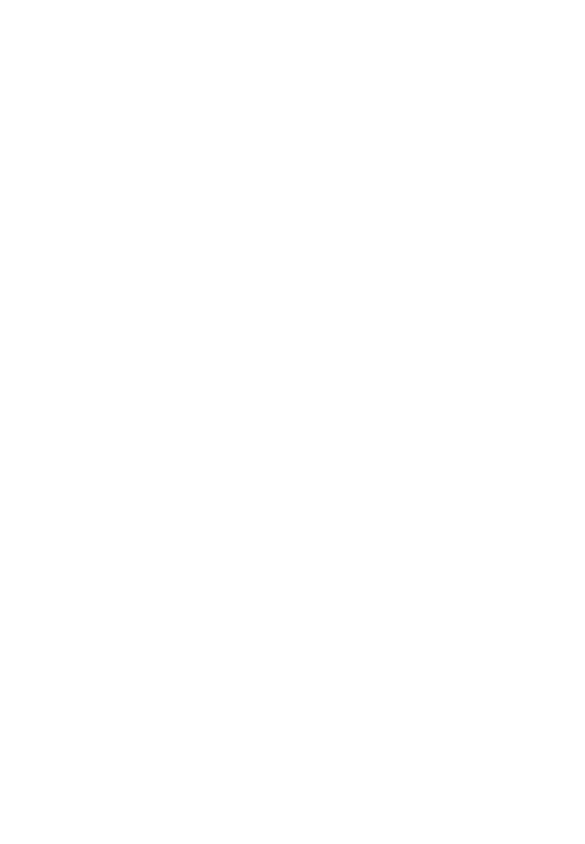
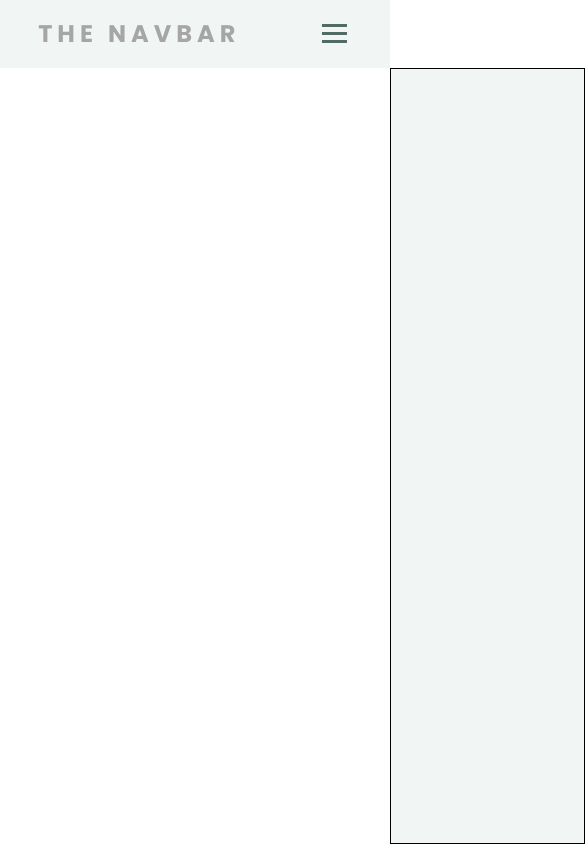
Before and after one commit to ravikiran-fullstack/navbar, a plain HTML site: page index.html in a window 390 px wide. Shown: the whole page, 585 px wide, since content can reach past the window. Drawn offline with Linux system fonts and the light colour scheme.

Commit message:
Added html and css for navbar

```diff
--- a/index.html
+++ b/index.html
@@ -8,6 +8,28 @@
     <title>Navbar</title>
   </head>
   <body>
+    <nav>
+      <div class="logo">
+        <h4>The Navbar</h4>
+      </div>
+      <ul class="nav-links">
+        <li>
+          <a href="#">Home</a>
+        </li>
+        <li>
+          <a href="#">About</a>
+        </li>
+        <li>
+          <a href="#">Work</a>
+        </li>
+        <li><a href="#">Projects</a></li>
+      </ul>
+      <div class="burger">
+        <div class="line1"></div>
+        <div class="line2"></div>
+        <div class="line3"></div>
+      </div>
+    </nav>
     <script src="app.js"></script>
   </body>
 </html>
--- a/style.css
+++ b/style.css
@@ -0,0 +1,89 @@
+@import url("https://fonts.googleapis.com/css2?family=Poppins:wght@400;500;600;700&display=swap");
+
+* {
+  margin: 0;
+  padding: 0;
+  box-sizing: border-box;
+}
+
+nav {
+  display: flex;
+  justify-content: space-around;
+  align-items: center;
+  min-height: 8vh;
+  background-color: #f1f5f4;
+  font-family: "Poppins", sans-serif;
+}
+
+.logo {
+  color: rgb(166, 166, 166);
+  text-transform: uppercase;
+  letter-spacing: 5px;
+  font-size: 1.5rem;
+}
+
+.nav-links {
+  display: flex;
+  justify-content: space-around;
+  list-style: none;
+  width: 40%;
+}
+
+.nav-links a {
+  color: rgb(166, 166, 166);
+  text-decoration: none;
+  letter-spacing: 3px;
+  font-weight: bold;
+  font-size: 0.75rem;
+}
+
+.burger {
+  display: none;
+  cursor: pointer;
+}
+
+.burger div {
+  width: 25px;
+  height: 3px;
+  background-color: #4b6f66;
+  margin: 5px;
+}
+
+@media screen and (max-width: 1024px) {
+  .nav-links {
+    width: 60%;
+    border: 1px solid;
+  }
+}
+
+@media screen and (max-width: 768px) {
+  body {
+    overflow-x: hidden;
+  }
+
+  .nav-links {
+    position: absolute;
+    right: 0px;
+    top: 8vh;
+    height: 92vh;
+    width: 50%;
+    background-color: #f1f5f4;
+    display: flex;
+    flex-direction: column;
+    align-items: center;
+    transform: translateX(100%);
+    transition: transform 0.5s ease-in;
+  }
+
+  .nav-links li {
+    opacity: 0;
+  }
+
+  .burger {
+    display: block;
+  }
+}
+
+.nav-active {
+  transform: translateX(0);
+}
```
Also changed, not shown: logo.svg (added), utils.txt (added). Lines whose indentation alone changed are shown as unchanged.
